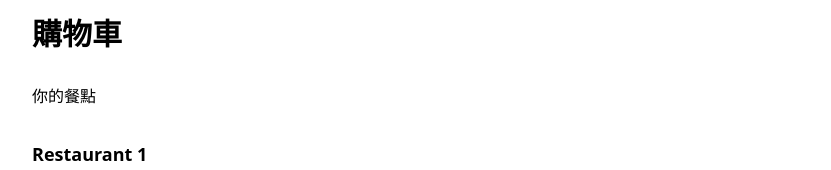
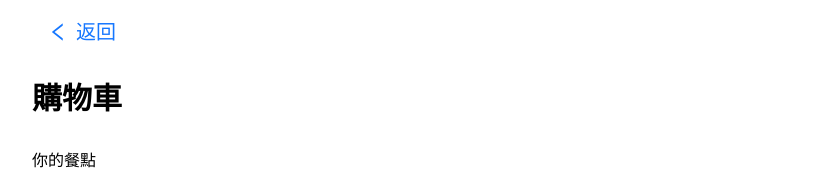
Before and after one commit to jiweihong0/Rubyeats, a Vue app: page /cart in a window 1280 px wide. Shown: the top 170 px of the page, without its empty margins (224-1055 px from the left). Built offline with nearby package versions, Linux system fonts and the light colour scheme.

Commit message:
feat: add back button on cart page.

```diff
--- a/src/views/restaurants/Cart.vue
+++ b/src/views/restaurants/Cart.vue
@@ -2,12 +2,25 @@
 import Layout from "../../layouts/index.vue"
 import MealInOrderCard from '../../components/card/MealInOrderCard.vue'
 import useGetCartProvider from "../../provider/useCartProvider";
+import { LeftOutlined } from "@ant-design/icons-vue";
 
 const cartData = useGetCartProvider();
 
 </script>
 <template>
     <Layout class="px-8">
+
+      <div class="py-4">
+        <a-button
+          class="flex items-center text-xl"
+          type="link"
+          @click="$router.back()"
+        >
+          <LeftOutlined />
+          返回
+        </a-button>
+      </div>
+
       <div class="py-4">
         <h1 class="text-3xl font-bold">購物車</h1>
       </div>
```
